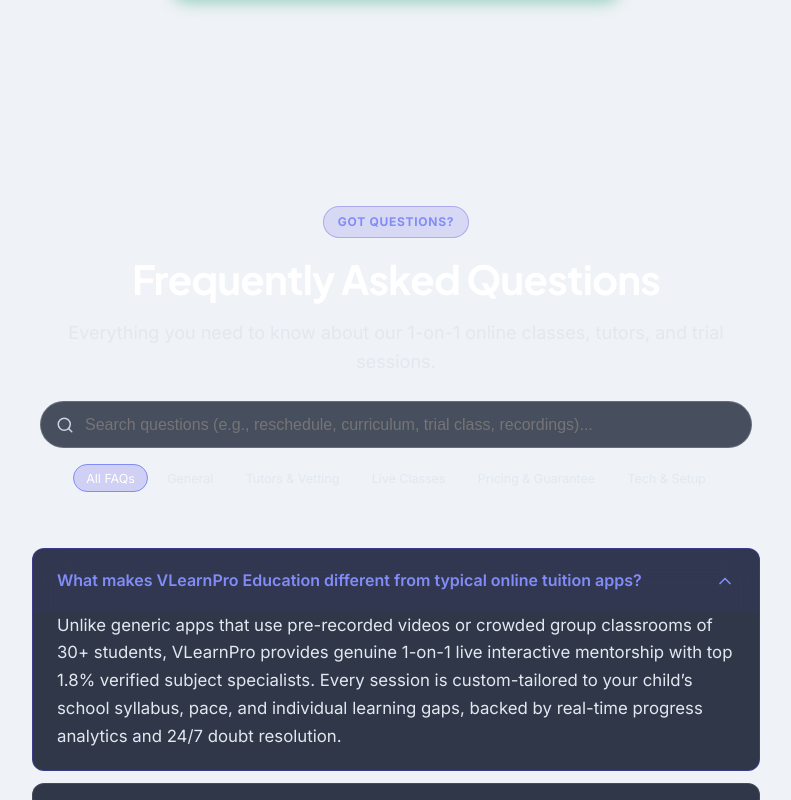
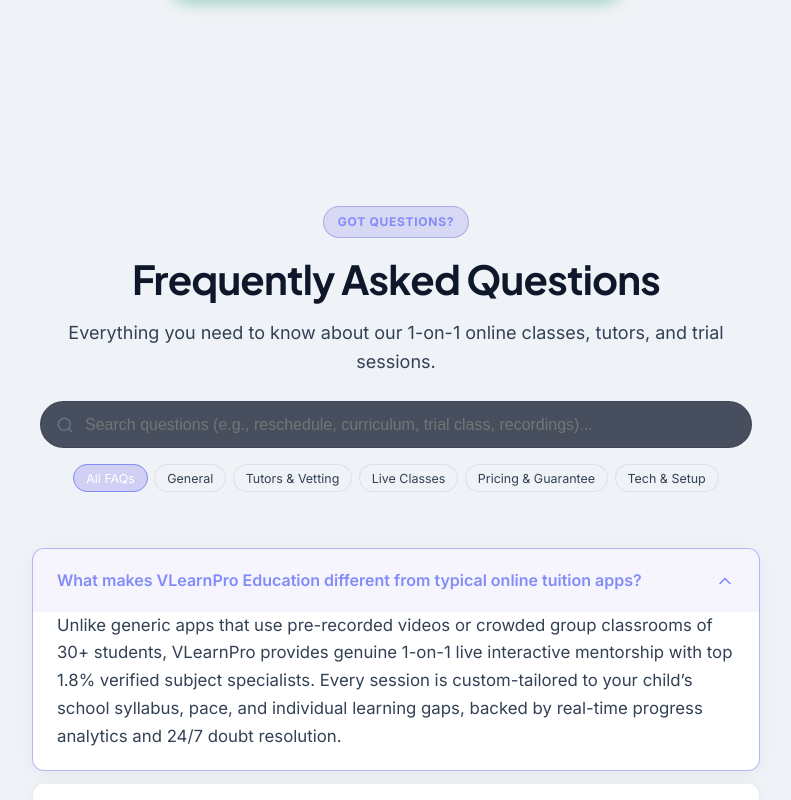
Before and after one commit to educationvlearnpro20-wq/vlearnpro, a React (Vite) app: page / in a window 1280 px wide. Shown: the part 11200-12000 px from the top of the page, without its empty margins (244-1035 px from the left). Built offline with nearby package versions, Linux system fonts and the light colour scheme.

Commit message:
Design System Transformation: Complete #EFF2F6 light luxury theme adaptation

```diff
--- a/src/components/layout/Navbar.tsx
+++ b/src/components/layout/Navbar.tsx
@@ -50,11 +50,11 @@
           position: 'sticky',
           top: 0,
           zIndex: 100,
-          background: isScrolled ? 'rgba(10, 15, 29, 0.95)' : 'rgba(10, 15, 29, 0.85)',
+          background: isScrolled ? 'rgba(255, 255, 255, 0.95)' : 'rgba(239, 242, 246, 0.9)',
           backdropFilter: 'blur(20px)',
           WebkitBackdropFilter: 'blur(20px)',
-          borderBottom: isScrolled ? '1px solid rgba(255, 255, 255, 0.14)' : '1px solid rgba(255, 255, 255, 0.08)',
-          boxShadow: isScrolled ? '0 10px 30px rgba(0, 0, 0, 0.4)' : 'none',
+          borderBottom: isScrolled ? '1px solid rgba(15, 23, 42, 0.12)' : '1px solid rgba(15, 23, 42, 0.06)',
+          boxShadow: isScrolled ? '0 10px 30px rgba(15, 23, 42, 0.08)' : 'none',
           transition: 'all 0.25s ease'
         }}
       >
--- a/src/styles/design-tokens.css
+++ b/src/styles/design-tokens.css
@@ -1,56 +1,56 @@
 :root {
-  /* Premium Clean Soft Palette */
+  /* Premium Clean Soft Palette for #EFF2F6 Light Aesthetic */
   --bg-primary: #eff2f6;
-  --bg-secondary: #0F172A;
-  --bg-tertiary: #1A2438;
-  --bg-card: rgba(15, 23, 42, 0.85);
-  --bg-card-hover: rgba(26, 36, 56, 0.95);
-  --bg-elevated: #162032;
+  --bg-secondary: #ffffff;
+  --bg-tertiary: #f1f5f9;
+  --bg-card: #ffffff;
+  --bg-card-hover: #f8fafc;
+  --bg-elevated: #ffffff;
 
-  /* Text Colors (High Contrast AAA for 100/100 PageSpeed Accessibility) */
-  --text-primary: #FFFFFF;
-  --text-secondary: #E2E8F0;
-  --text-muted: #CBD5E1;
-  --text-inverse-primary: #0F172A;
-  --text-inverse-secondary: #334155;
-  --text-inverse-muted: #475569;
+  /* Text Colors (High Contrast AAA for Light #EFF2F6 Background) */
+  --text-primary: #0f172a;
+  --text-secondary: #334155;
+  --text-muted: #64748b;
+  --text-inverse-primary: #ffffff;
+  --text-inverse-secondary: #e2e8f0;
+  --text-inverse-muted: #94a3b8;
 
   /* Accent & Primary Interactive - Royal Indigo & Sapphire */
-  --brand-primary: #4F46E5;
-  --brand-primary-hover: #4338CA;
-  --brand-primary-light: rgba(79, 70, 229, 0.16);
-  --brand-primary-glow: rgba(79, 70, 229, 0.35);
+  --brand-primary: #4f46e5;
+  --brand-primary-hover: #4338ca;
+  --brand-primary-light: rgba(79, 70, 229, 0.08);
+  --brand-primary-glow: rgba(79, 70, 229, 0.2);
 
   /* Secondary Accent - Emerald Conversion & Trust */
   --brand-emerald: #059669;
   --brand-emerald-hover: #047857;
-  --brand-emerald-light: rgba(5, 150, 105, 0.16);
-  --brand-emerald-glow: rgba(5, 150, 105, 0.35);
+  --brand-emerald-light: rgba(5, 150, 105, 0.08);
+  --brand-emerald-glow: rgba(5, 150, 105, 0.2);
 
   /* Distinction & Badges - Distinction Gold */
-  --brand-amber: #F59E0B;
-  --brand-amber-light: rgba(245, 158, 11, 0.16);
-  --brand-amber-glow: rgba(245, 158, 11, 0.35);
+  --brand-amber: #d97706;
+  --brand-amber-light: rgba(217, 119, 6, 0.1);
+  --brand-amber-glow: rgba(217, 119, 6, 0.2);
 
-  --brand-cyan: #0284C7;
-  --brand-cyan-light: rgba(2, 132, 199, 0.16);
+  --brand-cyan: #0284c7;
+  --brand-cyan-light: rgba(2, 132, 199, 0.1);
 
-  --brand-rose: #E11D48;
-  --brand-rose-light: rgba(225, 29, 72, 0.16);
+  --brand-rose: #e11d48;
+  --brand-rose-light: rgba(225, 29, 72, 0.1);
 
   /* Border Tokens */
-  --border-subtle: rgba(255, 255, 255, 0.1);
-  --border-medium: rgba(255, 255, 255, 0.18);
-  --border-strong: rgba(255, 255, 255, 0.3);
-  --border-focus: #818CF8;
+  --border-subtle: rgba(15, 23, 42, 0.08);
+  --border-medium: rgba(15, 23, 42, 0.15);
+  --border-strong: rgba(15, 23, 42, 0.25);
+  --border-focus: #4f46e5;
 
   /* Shadows */
-  --shadow-sm: 0 1px 2px 0 rgba(0, 0, 0, 0.2);
-  --shadow-md: 0 4px 6px -1px rgba(0, 0, 0, 0.3), 0 2px 4px -2px rgba(0, 0, 0, 0.3);
-  --shadow-lg: 0 10px 25px -5px rgba(0, 0, 0, 0.4), 0 8px 10px -6px rgba(0, 0, 0, 0.4);
-  --shadow-xl: 0 20px 45px -10px rgba(0, 0, 0, 0.6);
-  --shadow-glow-indigo: 0 0 30px -5px rgba(79, 70, 229, 0.35);
-  --shadow-glow-emerald: 0 0 30px -5px rgba(5, 150, 105, 0.35);
+  --shadow-sm: 0 1px 3px 0 rgba(15, 23, 42, 0.05);
+  --shadow-md: 0 4px 12px -2px rgba(15, 23, 42, 0.08), 0 2px 4px -2px rgba(15, 23, 42, 0.04);
+  --shadow-lg: 0 12px 30px -4px rgba(15, 23, 42, 0.12), 0 4px 10px -4px rgba(15, 23, 42, 0.06);
+  --shadow-xl: 0 20px 45px -10px rgba(15, 23, 42, 0.16);
+  --shadow-glow-indigo: 0 0 30px -5px rgba(79, 70, 229, 0.2);
+  --shadow-glow-emerald: 0 0 30px -5px rgba(5, 150, 105, 0.2);
 
   /* Typography Stack */
   --font-sans: 'Inter', -apple-system, BlinkMacSystemFont, 'Segoe UI', Roboto, sans-serif;
--- a/src/styles/globals.css
+++ b/src/styles/globals.css
@@ -60,25 +60,25 @@
   font-size: clamp(2rem, 5vw, 3.75rem);
   font-weight: 800;
   letter-spacing: -0.03em;
-  color: #FFFFFF;
+  color: var(--text-primary);
 }
 
 h2 {
   font-size: clamp(1.5rem, 3.5vw, 2.5rem);
   font-weight: 700;
-  color: #FFFFFF;
+  color: var(--text-primary);
 }
 
 h3 {
   font-size: clamp(1.15rem, 2.5vw, 1.65rem);
   font-weight: 600;
-  color: #FFFFFF;
+  color: var(--text-primary);
 }
 
 h4 {
   font-size: clamp(1.05rem, 2vw, 1.25rem);
   font-weight: 600;
-  color: #FFFFFF;
+  color: var(--text-primary);
 }
 
 p {
@@ -201,33 +201,35 @@
   color: var(--text-secondary);
 }
 
-/* Card Tokens - Rich Dark Cards */
+/* Card Tokens - Clean Light Luxury Cards */
 .card-glass {
-  background: rgba(15, 23, 42, 0.85);
+  background: #FFFFFF;
   backdrop-filter: blur(16px);
   -webkit-backdrop-filter: blur(16px);
-  border: 1px solid rgba(255, 255, 255, 0.12);
+  border: 1px solid rgba(15, 23, 42, 0.08);
   border-radius: var(--radius-lg);
+  box-shadow: 0 4px 20px -2px rgba(15, 23, 42, 0.06);
   transition: all var(--transition-normal);
 }
 
 .card-glass:hover {
-  background: rgba(26, 36, 56, 0.95);
-  border-color: rgba(255, 255, 255, 0.25);
+  background: #FFFFFF;
+  border-color: rgba(79, 70, 229, 0.25);
   transform: translateY(-2px);
-  box-shadow: var(--shadow-xl);
+  box-shadow: 0 12px 30px -4px rgba(15, 23, 42, 0.12);
 }
 
 .card-solid {
-  background: #0F172A;
-  border: 1px solid rgba(255, 255, 255, 0.12);
+  background: #FFFFFF;
+  border: 1px solid rgba(15, 23, 42, 0.08);
   border-radius: var(--radius-lg);
+  box-shadow: 0 4px 12px -2px rgba(15, 23, 42, 0.06);
   transition: all var(--transition-normal);
 }
 
 .card-solid:hover {
-  border-color: rgba(255, 255, 255, 0.25);
-  box-shadow: var(--shadow-lg);
+  border-color: rgba(79, 70, 229, 0.25);
+  box-shadow: 0 10px 25px -4px rgba(15, 23, 42, 0.1);
 }
 
 /* Luxury Button System */
```
